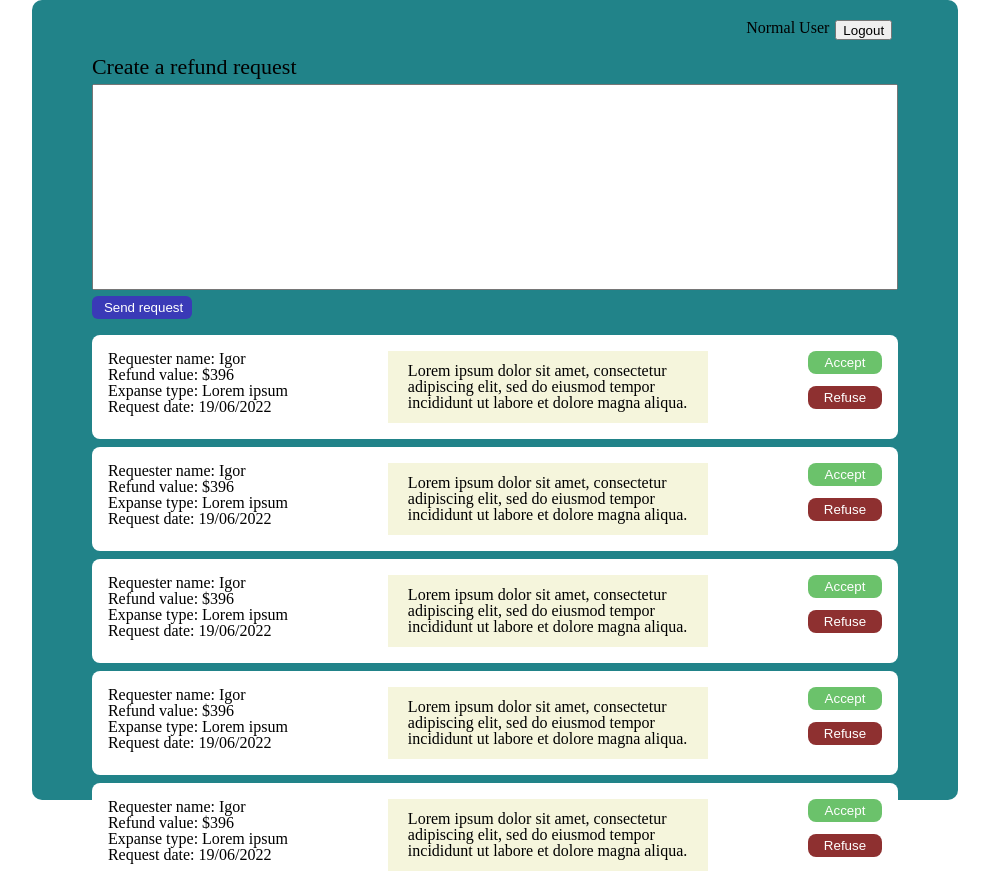
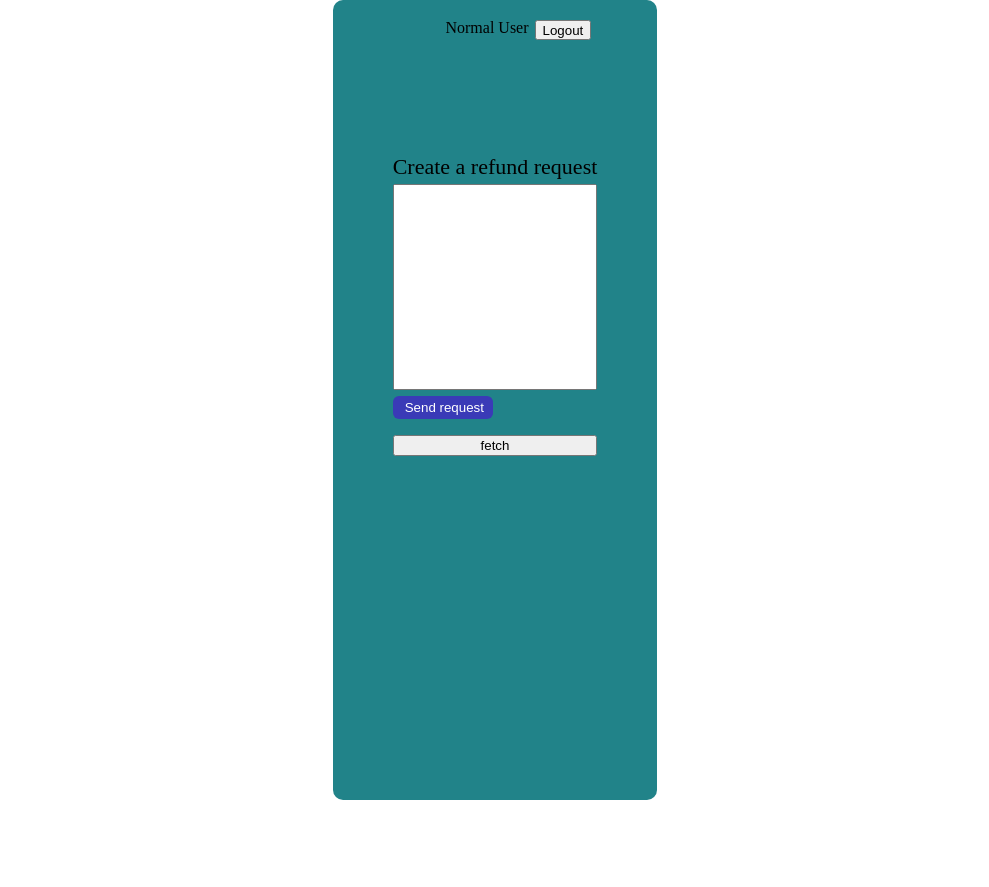
Before and after one commit to HenriqueeLimaa/PSA-Front, a React (Vite) app: page /dashboard in a window 1280 px wide. Both pictures are taken after typing "name@example.com", "Sample123" into the empty fields and a click on the button "Sign in". Shown: the whole page, without its empty margins (145-1134 px from the left). After the commit the page ends 800 px from the top, so only its background shows below. Built offline with nearby package versions, Linux system fonts and the light colour scheme.

Commit message:
Add files via upload

```diff
--- a/package.json
+++ b/package.json
@@ -10,6 +10,7 @@
     "preview": "vite preview"
   },
   "dependencies": {
+    "axios": "^1.4.0",
     "react": "^18.2.0",
     "react-dom": "^18.2.0",
     "react-router-dom": "^6.11.2"
--- a/src/pages/adminDashboard/adminDashboard.jsx
+++ b/src/pages/adminDashboard/adminDashboard.jsx
@@ -1,20 +1,52 @@
 /* eslint-disable react/prop-types */
-import { useState } from "react";
+import { useState, useEffect } from "react";
 import "./adminDashboard.css";
 import { RefundItem } from "../../components/dashboard/refundItem";
+import axios from "axios";
 
 export const AdminDashboard = (props) => {
   // mocka 3 items na lista
-  const [refundItemsList, setRefundItemsList] = useState(["", "", "", "", ""]);
-  const userType = "normal";
+  const [refundItemsList, setRefundItemsList] = useState(["", ""]);
 
-  document.title = props.isAdmin ? 'Admin dashboard' : 'User dashboard'
+  // useEffect(() => {
+  //   fetch("http://localhost:8081/api/refundRequests", {
+  //     // o mode no cors elimina o bloqueio cors ao fazer o fetch, mas ai precisa fazer aquilo que falei no grupo
+  //     mode: "no-cors",
+  //     method: "GET",
+  //   })
+  //     .then((res) => console.log(res))
+  //     .then((data) => setRefundItemsList(data));
+
+  //   // axios({
+  //   //   url: 'http://localhost:8081/api/refundRequests',
+  //   //   method: 'GET',
+  //   // })
+  //   // .then((res) => res.json())
+  //   // .then((data) => setRefundItemsList(data))
+  // }, []);
+
+  const fetchHandler = () => {
+    fetch("http://localhost:8081/api/refundRequests", {
+      // o mode no cors elimina o bloqueio cors ao fazer o fetch, mas ai precisa fazer aquilo que falei no grupo
+      mode: "no-cors",
+      method: "GET",
+    })
+      .then((res) => res.json())
+      .then((data) => setRefundItemsList(data));
+  }
+
+  // printa a lista no console sempre que ela é atualizada. A lista deve ser atualizada ao fazer o fetch
+  useEffect(() => {
+    console.log(refundItemsList);
+  }, [refundItemsList]);
+
+  document.title = props.isAdmin ? "Admin dashboard" : "User dashboard";
 
   return (
     <div className="dashboard-page">
       <div className="dashboard-container">
         <div className="logout-container">
-          <span>{props.isAdmin ? 'Admin' : 'Normal User'}</span>
+          <span>{props.isAdmin ? "Admin" : "Normal User"}</span>
           <button onClick={props.onLogout}>Logout</button>
         </div>
         {!props.isAdmin && (
@@ -25,9 +57,10 @@ export const AdminDashboard = (props) => {
           </div>
         )}
         <div className="refund-items-container">
-          {refundItemsList.map((item, index) => {
+          {/* {refundItemsList.map((item, index) => {
             return <RefundItem key={index} />;
-          })}
+          })} */}
+          <button onClick={fetchHandler}>fetch</button>
         </div>
       </div>
     </div>
```
Also changed, not shown: 1 other file (tests, documents, lock files or other folders).
